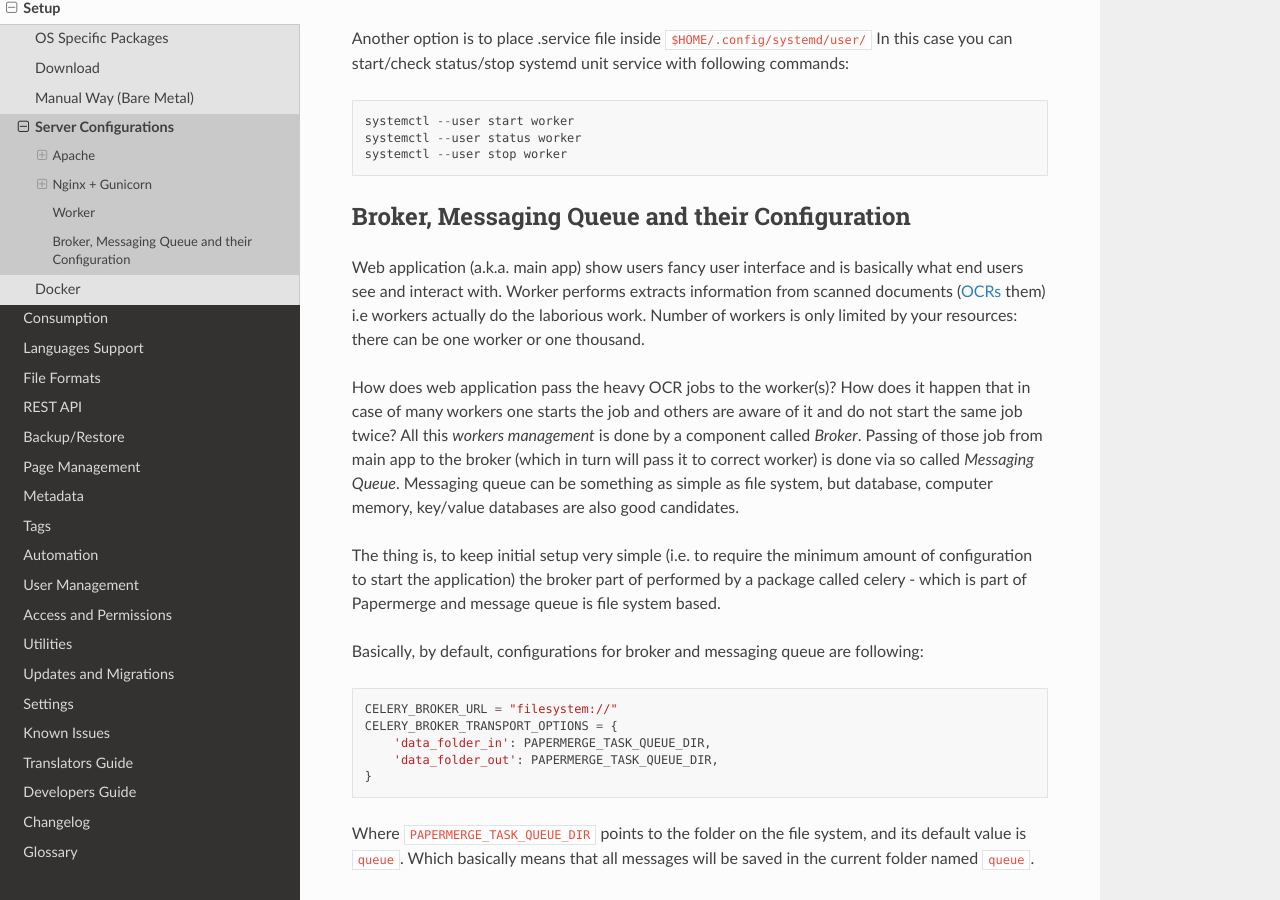
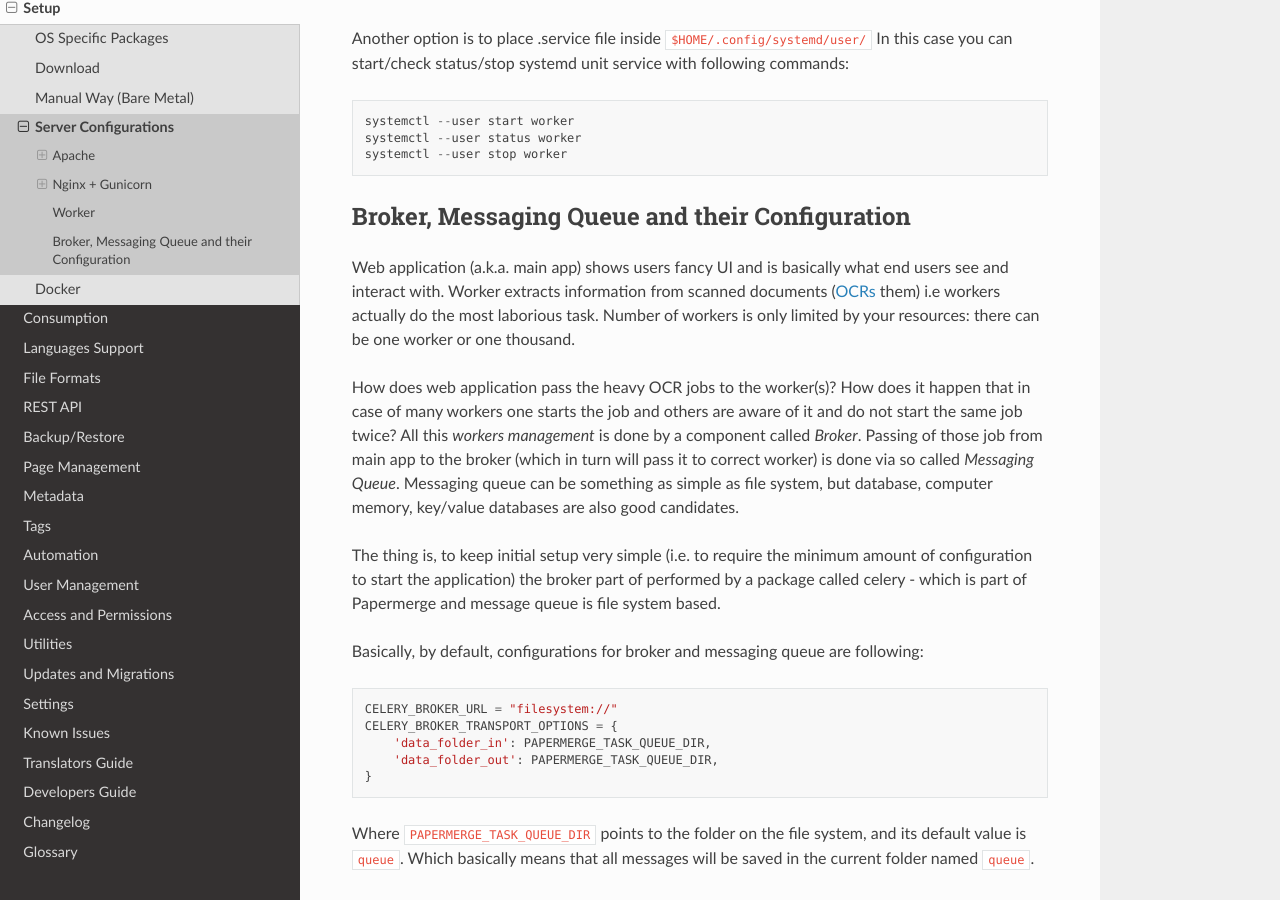
Before and after one commit to ciur/papermerge, a Sphinx documentation site: the page built from docs/source/setup/server_configurations.rst, in a window 1280 px wide and 900 px high, scrolled down 5710 px. Built offline with Sphinx 7.4.7 and the Read the Docs theme 2.0.0, drawn with Linux system fonts in a browser that asks for light colours.

Commit message:
documentation update, typos

```diff
--- a/docs/source/setup/server_configurations.rst
+++ b/docs/source/setup/server_configurations.rst
@@ -279,11 +279,11 @@
 Broker, Messaging Queue and their Configuration
 ~~~~~~~~~~~~~~~~~~~~~~~~~~~~~~~~~~~~~~~~~~~~~~~~~
 
-Web application (a.k.a. main app) show users fancy user interface and is
-basically what end users see and interact with. Worker performs extracts
-information from scanned documents (:ref:`OCRs <ocr>` them) i.e workers actually
-do the laborious work. Number of workers is only limited by your resources:
-there can be one  worker or one thousand.
+Web application (a.k.a. main app) shows users fancy UI and is basically what
+end users see and interact with. Worker extracts information from scanned
+documents (:ref:`OCRs <ocr>` them) i.e workers actually do the most laborious
+task. Number of workers is only limited by your resources: there can be one
+worker or one thousand.
 
 How does web application pass the heavy OCR jobs to the worker(s)? How does it
 happen that in case of many workers one starts the job and others are aware of
```
